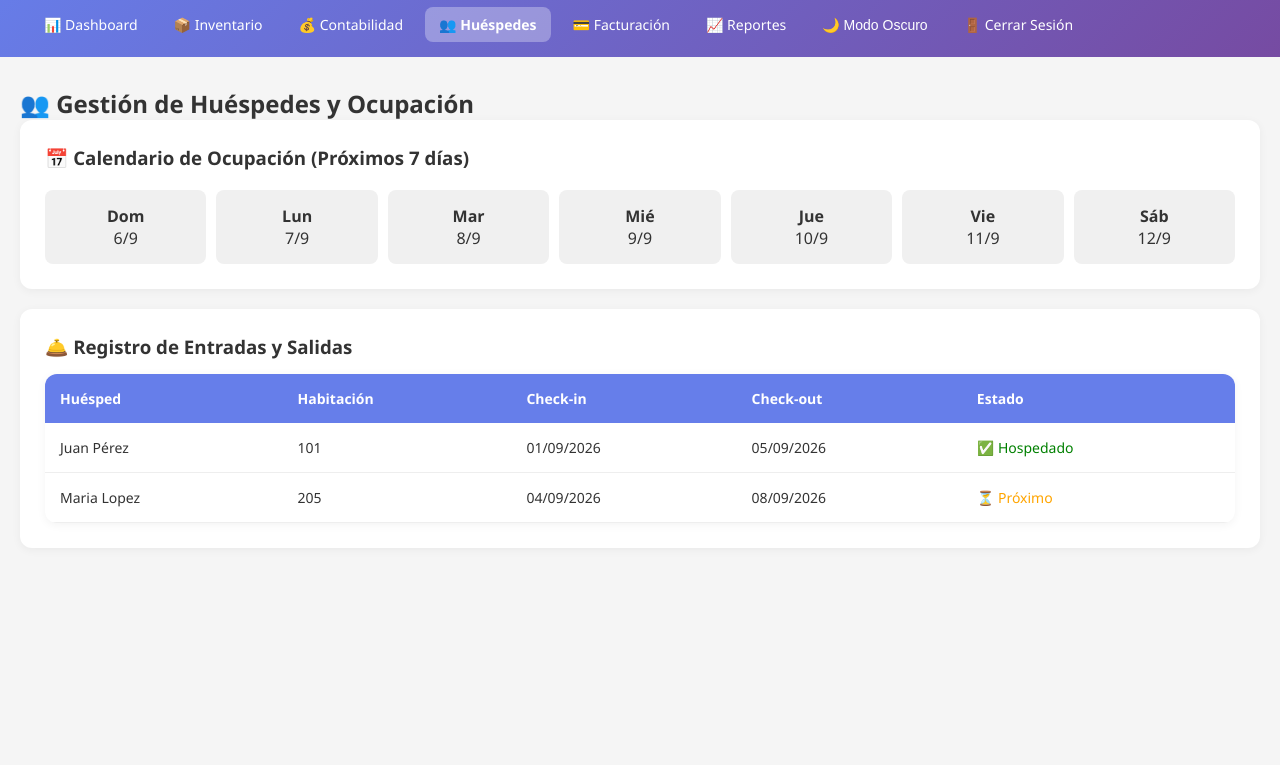
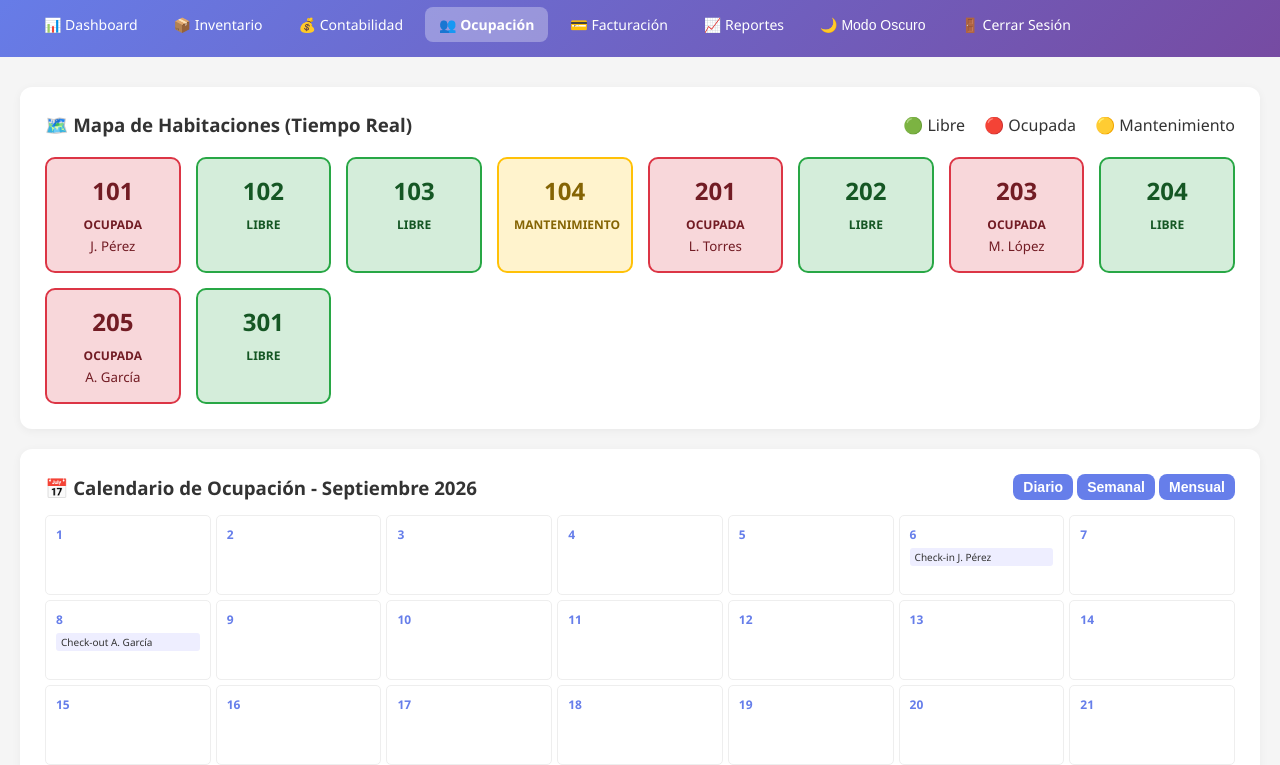
Before and after one commit to cveastar11-commits/maestro-hotel-os, a website: page public/guests.html in a window 1280 px wide. Shown: the part 48-813 px from the top of the page. Drawn offline with Linux system fonts and the light colour scheme; sample sign-in values are in the browser's storage.

Commit message:
Feature: Mapa visual de habitaciones y calendario de ocupacion

```diff
--- a/public/guests.html
+++ b/public/guests.html
@@ -2,8 +2,27 @@
 <html lang="es">
 <head>
     <meta charset="UTF-8">
-    <title>Huéspedes - Maestro Hotel OS</title>
+    <meta name="viewport" content="width=device-width, initial-scale=1.0">
+    <title>Ocupación - Maestro Hotel OS</title>
     <link rel="stylesheet" href="styles.css">
+    <style>
+        /* Estilos específicos para el mapa de habitaciones */
+        .habitacion-grid { display: grid; grid-template-columns: repeat(auto-fill, minmax(120px, 1fr)); gap: 15px; margin-top: 20px; }
+        .habitacion-card { padding: 15px; border-radius: 10px; text-align: center; cursor: pointer; transition: transform 0.2s; border: 2px solid transparent; }
+        .habitacion-card:hover { transform: translateY(-3px); }
+        .libre { background: #d4edda; border-color: #28a745; color: #155724; }
+        .ocupada { background: #f8d7da; border-color: #dc3545; color: #721c24; }
+        .mantenimiento { background: #fff3cd; border-color: #ffc107; color: #856404; }
+        .hab-numero { font-size: 24px; font-weight: bold; display: block; margin-bottom: 5px; }
+        .hab-estado { font-size: 12px; text-transform: uppercase; font-weight: 600; }
+
+        /* Calendario simple */
+        .calendario-header { display: flex; justify-content: space-between; align-items: center; margin-bottom: 15px; }
+        .calendario-grid { display: grid; grid-template-columns: repeat(7, 1fr); gap: 5px; }
+        .dia-cell { background: white; padding: 10px; min-height: 80px; border-radius: 5px; border: 1px solid #eee; font-size: 12px; }
+        .dia-numero { font-weight: bold; color: #667eea; margin-bottom: 5px; }
+        .evento { background: #eef; padding: 2px 5px; border-radius: 3px; margin-bottom: 2px; font-size: 10px; white-space: nowrap; overflow: hidden; text-overflow: ellipsis; }
+    </style>
 </head>
 <body>
     <div class="header">
@@ -12,7 +31,7 @@
             <a href="dashboard.html">📊 Dashboard</a>
             <a href="inventory.html">📦 Inventario</a>
             <a href="accounting.html">💰 Contabilidad</a>
-            <a href="guests.html" class="active">👥 Huéspedes</a>
+            <a href="guests.html" class="active">👥 Ocupación</a>
             <a href="billing.html">💳 Facturación</a>
             <a href="reports.html">📈 Reportes</a>
             <button class="theme-toggle" onclick="toggleTheme()">🌙 Modo Oscuro</button>
@@ -21,22 +40,45 @@
     </div>
 
     <div class="container">
-        <h2>👥 Gestión de Huéspedes y Ocupación</h2>
-
+        <!-- VISTA DE HABITACIONES -->
         <div class="card">
-            <h3>📅 Calendario de Ocupación (Próximos 7 días)</h3>
-            <div id="calendario" style="display: grid; grid-template-columns: repeat(7, 1fr); gap: 10px; margin-top: 20px;">
+            <div style="display:flex; justify-content:space-between; align-items:center;">
+                <h3>🗺️ Mapa de Habitaciones (Tiempo Real)</h3>
+                <div>
+                    <span style="margin-right:15px;">🟢 Libre</span>
+                    <span style="margin-right:15px;">🔴 Ocupada</span>
+                    <span>🟡 Mantenimiento</span>
+                </div>
+            </div>
+            <div class="habitacion-grid" id="mapaHabitaciones">
                 <!-- Se llena con JS -->
             </div>
         </div>
 
+        <!-- VISTA DE CALENDARIO Y LISTA -->
         <div class="card">
-            <h3>🛎️ Registro de Entradas y Salidas</h3>
+            <div class="calendario-header">
+                <h3>📅 Calendario de Ocupación - Septiembre 2026</h3>
+                <div>
+                    <button class="btn btn-primary" style="padding:5px 10px;">Diario</button>
+                    <button class="btn btn-primary" style="padding:5px 10px;">Semanal</button>
+                    <button class="btn btn-primary" style="padding:5px 10px;">Mensual</button>
+                </div>
+            </div>
+
+            <div class="calendario-grid" id="calendarioVisual">
+                <!-- Se llena con JS -->
+            </div>
+        </div>
+
+        <!-- LISTA DE HUÉSPEDES DEL DÍA -->
+        <div class="card">
+            <h3>📋 Lista de Huéspedes (Check-ins/Outs de Hoy)</h3>
             <table>
-                <thead><tr><th>Huésped</th><th>Habitación</th><th>Check-in</th><th>Check-out</th><th>Estado</th></tr></thead>
-                <tbody id="tablaHuespedes">
-                    <tr><td>Juan Pérez</td><td>101</td><td>01/09/2026</td><td>05/09/2026</td><td><span style="color:green">✅ Hospedado</span></td></tr>
-                    <tr><td>Maria Lopez</td><td>205</td><td>04/09/2026</td><td>08/09/2026</td><td><span style="color:orange">⏳ Próximo</span></td></tr>
+                <thead><tr><th>Huésped</th><th>Hab.</th><th>Tipo</th><th>Fecha</th><th>Estado</th></tr></thead>
+                <tbody id="tablaHoy">
+                    <tr><td>Juan Pérez</td><td>101</td><td>Check-in</td><td>06/09/2026</td><td><span style="color:green">✅ Confirmado</span></td></tr>
+                    <tr><td>Ana García</td><td>205</td><td>Check-out</td><td>06/09/2026</td><td><span style="color:orange">⏳ Pendiente</span></td></tr>
                 </tbody>
             </table>
         </div>
@@ -46,18 +88,43 @@
         const token = localStorage.getItem('token');
         if (!token) window.location.href = '/login.html';
 
-        // Generar calendario simple
-        const dias = ['Dom', 'Lun', 'Mar', 'Mié', 'Jue', 'Vie', 'Sáb'];
-        const hoy = new Date();
-        let html = '';
-        for(let i=0; i<7; i++) {
-            let fecha = new Date(hoy);
-            fecha.setDate(hoy.getDate() + i);
-            html += `<div style="background:#f0f0f0; padding:15px; border-radius:8px; text-align:center;">
-                <strong>${dias[fecha.getDay()]}</strong><br>${fecha.getDate()}/${fecha.getMonth()+1}
-            </div>`;
+        // Simulación de estado de habitaciones (En un sistema real vendría de la BD)
+        const habitaciones = [
+            { num: '101', status: 'ocupada', huesped: 'J. Pérez' },
+            { num: '102', status: 'libre', huesped: '-' },
+            { num: '103', status: 'libre', huesped: '-' },
+            { num: '104', status: 'mantenimiento', huesped: '-' },
+            { num: '201', status: 'ocupada', huesped: 'L. Torres' },
+            { num: '202', status: 'libre', huesped: '-' },
+            { num: '203', status: 'ocupada', huesped: 'M. López' },
+            { num: '204', status: 'libre', huesped: '-' },
+            { num: '205', status: 'ocupada', huesped: 'A. García' },
+            { num: '301', status: 'libre', huesped: '-' },
+        ];
+
+        function renderizarMapa() {
+            const grid = document.getElementById('mapaHabitaciones');
+            grid.innerHTML = '';
+            habitaciones.forEach(h => {
+                const div = document.createElement('div');
+                div.className = `habitacion-card ${h.status}`;
+                div.innerHTML = `<span class="hab-numero">${h.num}</span><span class="hab-estado">${h.status}</span>`;
+                if(h.huesped !== '-') div.innerHTML += `<br><small>${h.huesped}</small>`;
+                grid.appendChild(div);
+            });
         }
-        document.getElementById('calendario').innerHTML = html;
+
+        function renderizarCalendario() {
+            const cal = document.getElementById('calendarioVisual');
+            let html = '';
+            for(let i=1; i<=30; i++) {
+                let eventos = '';
+                if(i===6) eventos = '<div class="evento">Check-in J. Pérez</div>';
+                if(i===8) eventos = '<div class="evento">Check-out A. García</div>';
+                html += `<div class="dia-cell"><div class="dia-numero">${i}</div>${eventos}</div>`;
+            }
+            cal.innerHTML = html;
+        }
 
         function toggleTheme() {
             document.body.classList.toggle('dark-mode');
@@ -69,6 +136,9 @@
             document.querySelector('.theme-toggle').textContent = '☀️ Modo Claro';
         }
         function cerrarSesion() { if(confirm('¿Cerrar sesión?')) { localStorage.clear(); window.location.href = '/login.html'; } }
+
+        renderizarMapa();
+        renderizarCalendario();
     </script>
 </body>
 </html>
```
Also changed, not shown: public/dashboard.html (+1 -1 lines).
